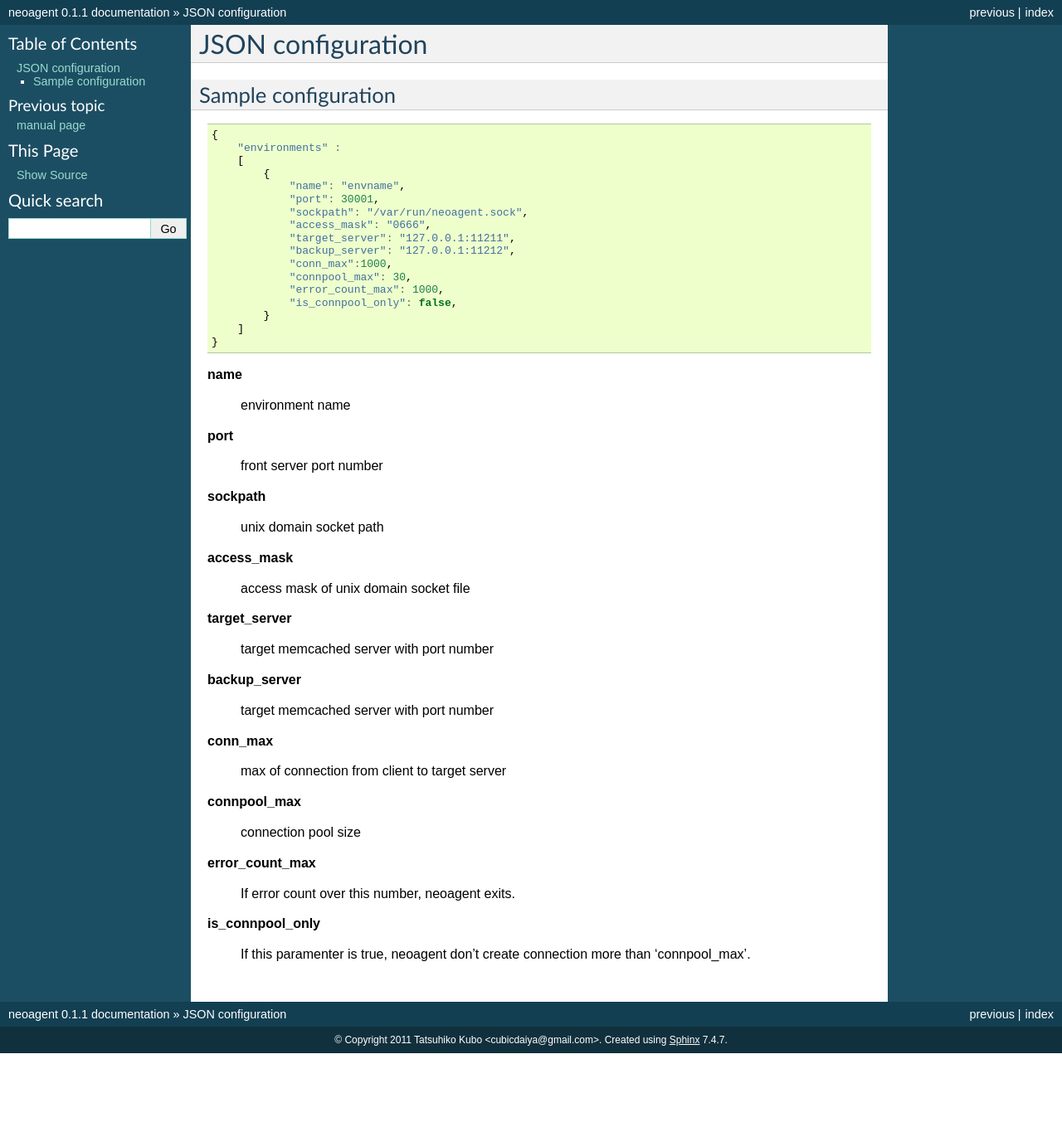
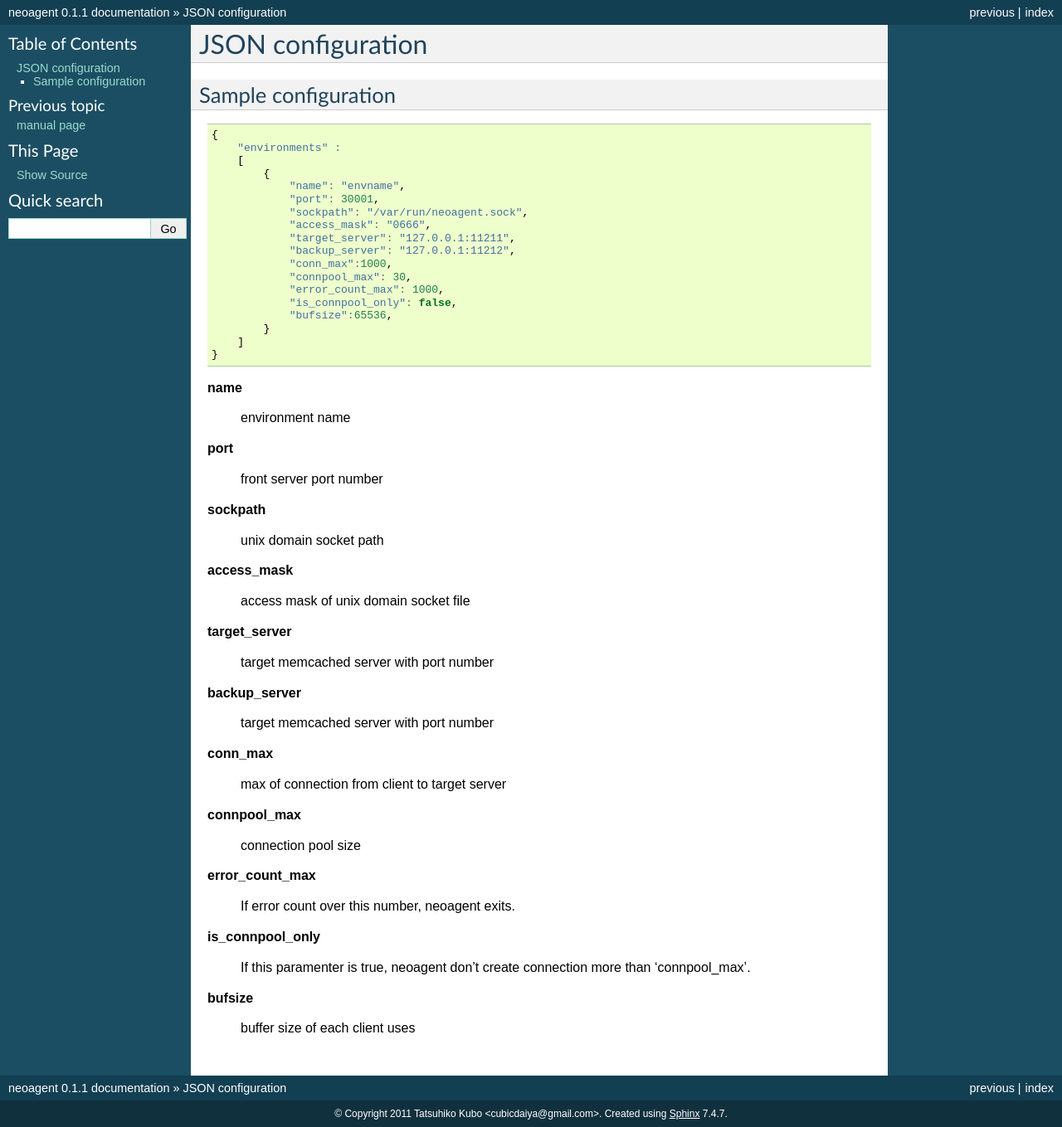
Before and after one commit to cubicdaiya/neoagent, a Sphinx documentation site: the page built from doc/source/jsonconf.rst, in a window 1280 px wide. Shown: the whole page at 83% size. Built offline with Sphinx 7.4.7, drawn with Linux system fonts in a browser that asks for light colours; before the commit the page ends 1270 px from its top, so only the background shows below that.

Commit message:
add paramenter description

```diff
--- a/doc/source/jsonconf.rst
+++ b/doc/source/jsonconf.rst
@@ -22,6 +22,7 @@ Sample configuration
              "connpool_max": 30,
              "error_count_max": 1000,
              "is_connpool_only": false,
+             "bufsize":65536,
          }
      ]
  }
@@ -65,3 +66,7 @@ Sample configuration
 **is_connpool_only**
 
  If this paramenter is true, neoagent don't create connection more than 'connpool_max'.
+
+**bufsize**
+
+ buffer size of each client uses
```
